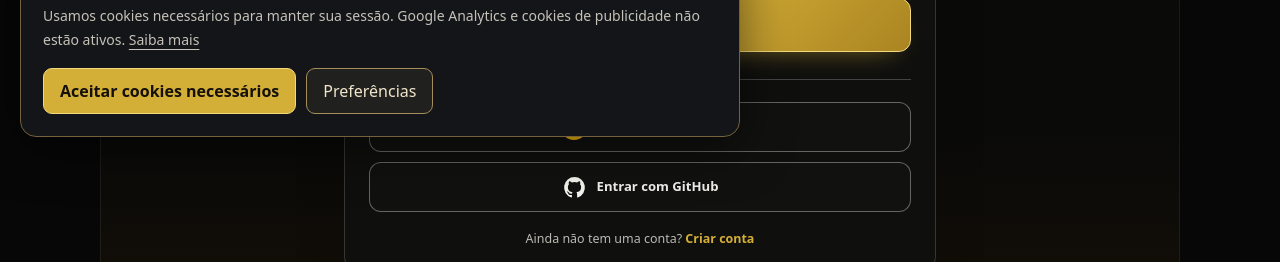
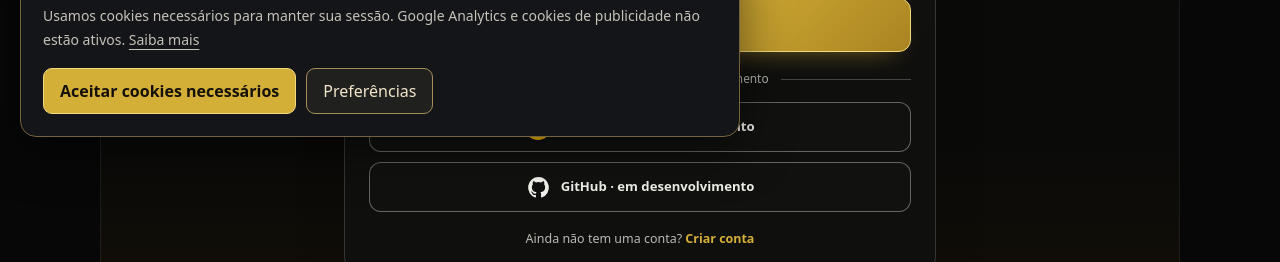
Before and after one commit to josenetoo-dev/auto-minas-frontend, a Next.js app: page /login in a window 1280 px wide. Shown: the part 643-905 px from the top of the page. Built offline with nearby package versions, Linux system fonts and the light colour scheme; no server answers.

Commit message:
Mark social login as unavailable until backend integration

```diff
--- a/src/components/auth-form.tsx
+++ b/src/components/auth-form.tsx
@@ -80,11 +80,6 @@ export default function AuthForm({
     if (nextMode === "register") params.set("mode", "register");
     else params.delete("mode");
     router.replace(`/login${params.size ? `?${params.toString()}` : ""}`, { scroll: false });
-  }
-
-  function startOAuth(provider: "google" | "github") {
-    const params = new URLSearchParams({ next });
-    window.location.assign(`/api/auth/${provider}?${params.toString()}`);
   }
 
   async function handleSubmit(e: React.FormEvent) {
@@ -264,20 +259,20 @@ export default function AuthForm({
 
       <div className="auth-reference-divider">
         <span />
-        <p>{mode === "login" ? "Ou continue com" : "Ou crie sua conta com"}</p>
+        <p>Outras formas de acesso em desenvolvimento</p>
         <span />
       </div>
 
       <div className="auth-oauth-stack">
-        <button type="button" onClick={() => startOAuth("google")} className="auth-oauth-button">
+        <button type="button" disabled className="auth-oauth-button" title="Em desenvolvimento">
           <span className="auth-google-mark" aria-hidden="true">G</span>
-          {mode === "login" ? "Entrar com Google" : "Continuar com Google"}
+          Google · em desenvolvimento
         </button>
-        <button type="button" onClick={() => startOAuth("github")} className="auth-oauth-button">
+        <button type="button" disabled className="auth-oauth-button" title="Em desenvolvimento">
           <svg className="auth-github-mark" viewBox="0 0 24 24" aria-hidden="true">
             <path fill="currentColor" d="M12 2a10 10 0 0 0-3.16 19.49c.5.09.68-.22.68-.48v-1.88c-2.78.6-3.37-1.18-3.37-1.18-.45-1.16-1.11-1.47-1.11-1.47-.91-.62.07-.61.07-.61 1 .07 1.53 1.03 1.53 1.03.9 1.53 2.35 1.09 2.92.83.09-.65.35-1.09.64-1.34-2.22-.25-4.56-1.11-4.56-4.94 0-1.09.39-1.98 1.03-2.68-.1-.25-.45-1.27.1-2.64 0 0 .84-.27 2.75 1.02A9.55 9.55 0 0 1 12 6.82a9.5 9.5 0 0 1 2.5.34c1.9-1.29 2.74-1.02 2.74-1.02.55 1.37.2 2.39.1 2.64.64.7 1.03 1.59 1.03 2.68 0 3.84-2.34 4.68-4.57 4.93.36.31.68.92.68 1.86V21c0 .27.18.58.69.48A10 10 0 0 0 12 2Z"/>
           </svg>
-          {mode === "login" ? "Entrar com GitHub" : "Continuar com GitHub"}
+          GitHub · em desenvolvimento
         </button>
       </div>
 
```
